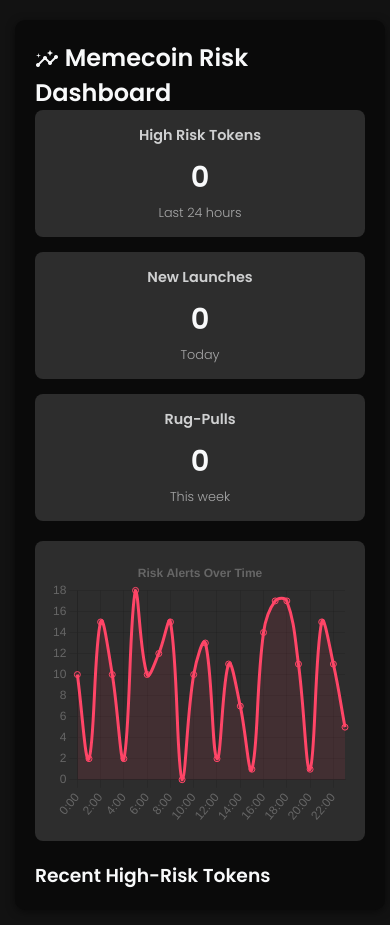
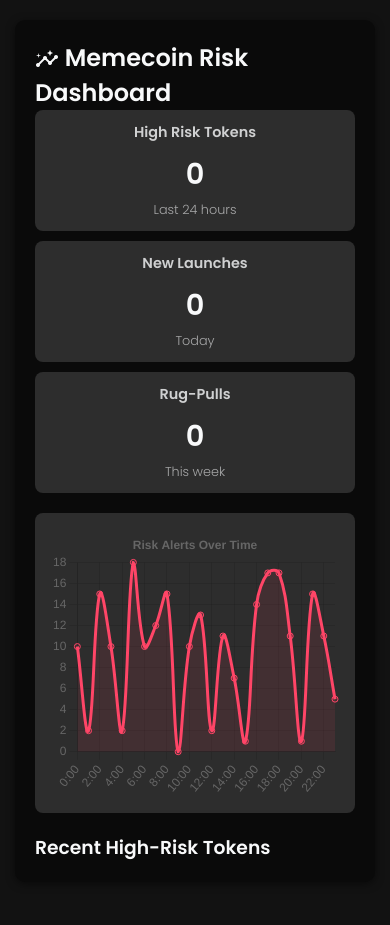
Before and after one commit to Daniel-cyber200/memescrime-dashboard, a plain HTML site: page index.html in a window 390 px wide. Shown: the part 523-1448 px from the top of the page. After the commit the page ends 1420 px from the top, so only its background shows below. Drawn offline with nearby package versions, Linux system fonts and the light colour scheme; a script that the page names is missing.

Commit message:
Update style.css

```diff
--- a/style.css
+++ b/style.css
@@ -142,7 +142,7 @@ nav ul li a:hover {
   display: grid;
   grid-template-columns: 2fr 1fr;
   gap: 20px;
-  padding: 30px;
+  padding: 20px;
   min-height: calc(100vh - 80px);
 }
 
@@ -210,6 +210,14 @@ nav ul li a:hover {
   border-radius: 8px;
   margin-bottom: 20px;
   height: 300px;
+  width: 100%;
+  overflow: hidden;
+  position: relative;
+}
+
+.chart-container canvas{
+  max-width: 100%;
+  height: auto !important;
 }
 
 .token-table {
@@ -387,7 +395,7 @@ nav ul li a:hover {
 
 .analytics-grid {
   display: grid;
-  grid-template-columns: repeat(auto-fit, minmax(400px, 1fr));
+  grid-template-columns: repeat(auto-fit, minmax(300px, 1fr));
   gap: 20px;
 }
 
@@ -396,6 +404,13 @@ nav ul li a:hover {
   padding: 15px;
   border-radius: 8px;
   height: 300px;
+  min-height: 300px;
+  overflow: hidden;
+}
+
+#launchpadChart{
+  max-height: 250px;
+  margin: auto 0;
 }
 
 .risk-score {
@@ -491,15 +506,22 @@ nav ul li a:hover {
   .scan-results {
     grid-template-columns: 1fr;
   }
-
-  .container {
-    padding: 15px;
-  }
 }
 
 @media (max-width: 768px) {
   .risk-summary{
     flex-direction: column;
+  }
+  .container {
+    padding: 15px;
+  }
+
+  .stats-grid, .scan-results{
+    gap: 10px;
+  }
+
+  .stat-card, .result-card{
+    padding: 12px;
   }
 }
 
```
